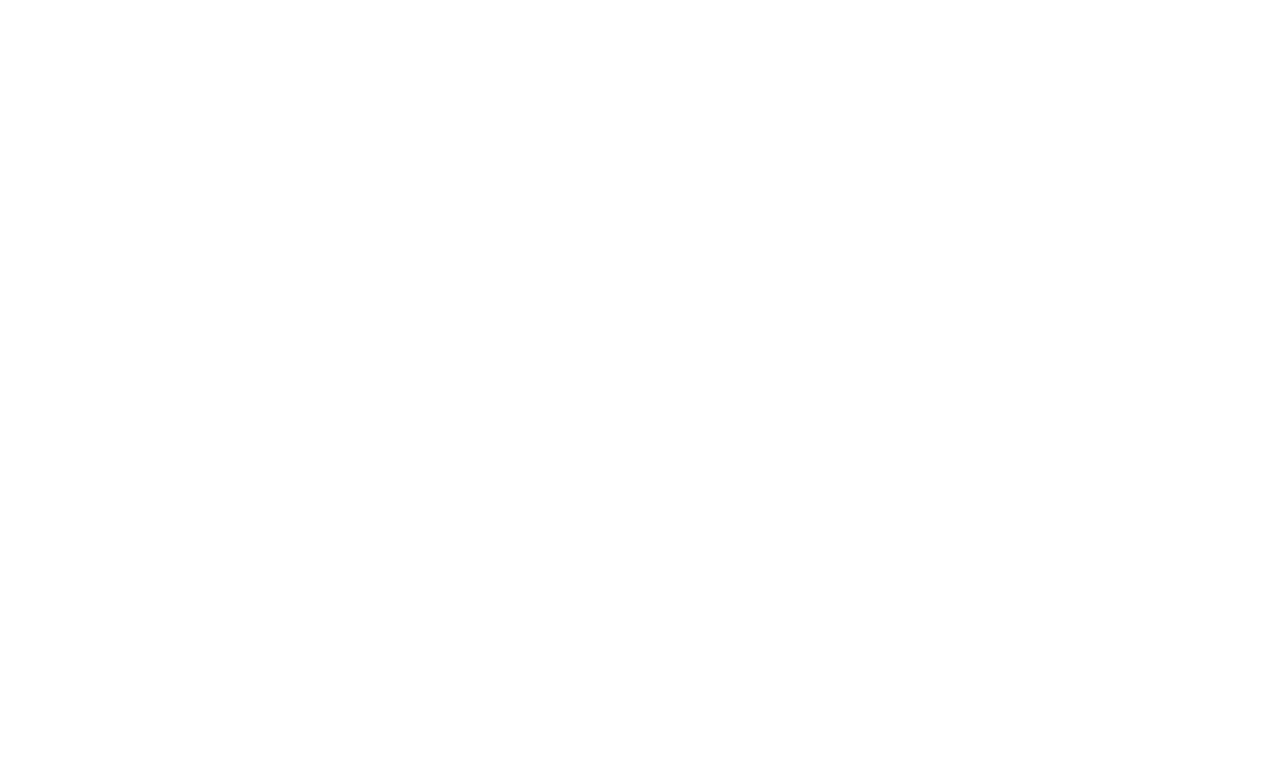
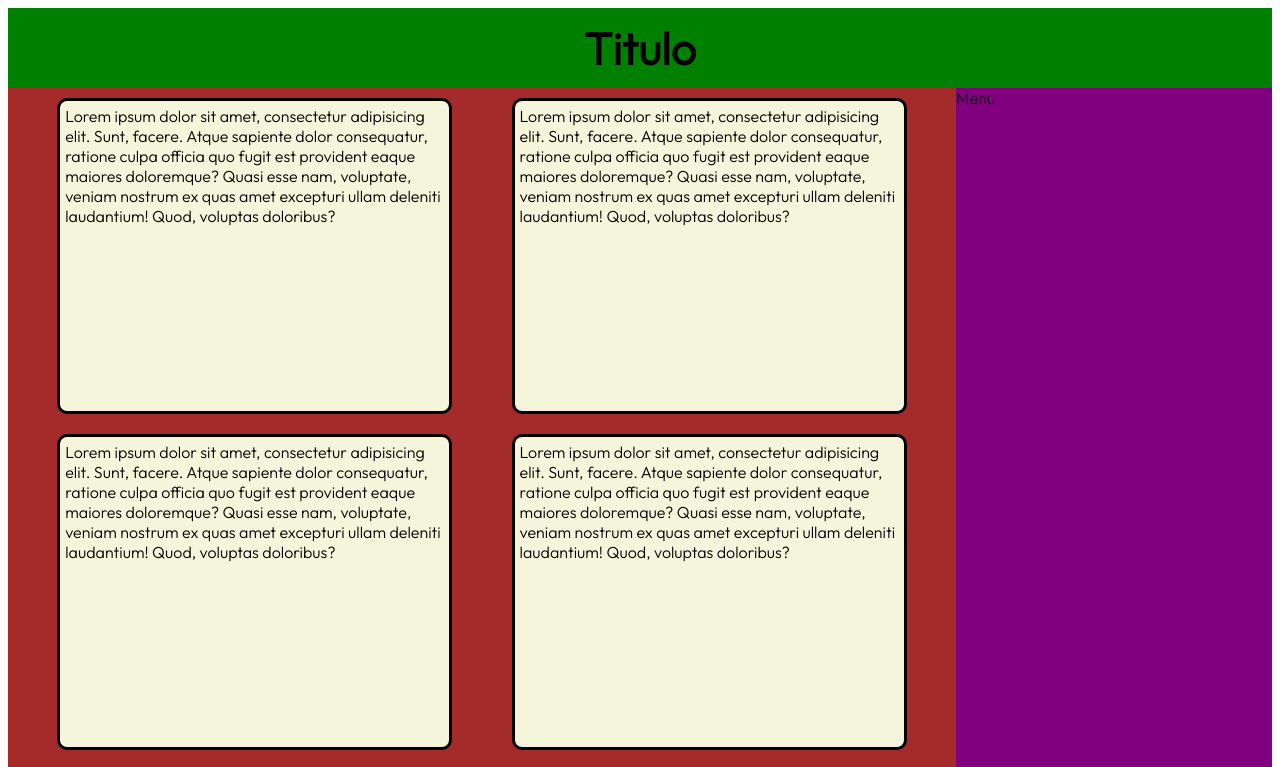
Before and after one commit to VerdolagaVoladora/1-git-inicio, a plain HTML site: page index.html in a window 1280 px wide. Shown: the top 767 px of the page. Drawn offline with Linux system fonts and the light colour scheme.

Commit message:
Agregamos un poco css y la queso

```diff
--- /dev/null
+++ b/css/misestilos.css
@@ -0,0 +1,61 @@
+body {
+    font-family: 'Outfit', sans-serif;
+}
+.contenedor {
+    width: 100%;
+    height: 100vh;
+    background: rgb(230, 230, 250);
+    margin: 0;
+    padding: 0;
+}
+
+.titulo {
+   font-size: 45px;
+   color: black;
+   font-weight: 700;
+}
+.encabezado {
+    width: 100%;
+    height: 80px;
+    background: green;
+    display: flex;
+    align-items: center;
+    justify-content: center;
+}
+
+.informacion {
+    width: 100%;
+    height: 900px;
+    background: brown;
+    display: flex;
+}
+
+.articulos {
+    width: 75%;
+    height: 100%;
+    display: flex;
+    flex-direction: row;
+    flex-wrap: wrap;
+    justify-content: space-evenly;
+}
+
+.menu {
+    width: 25%;
+    height: 900px;
+    background: purple;
+}
+
+.nota {
+    width: 40%;
+    height: 300px;
+    background: beige ;
+    margin: 10px;
+    border-color: black;
+    border-style: solid;
+    border-radius: 10px;
+    padding: 5px;
+}
+
+.nota:hover {
+ background-color: pink;
+}
--- a/index.html
+++ b/index.html
@@ -4,9 +4,47 @@
     <meta charset="UTF-8">
     <meta name="viewport" content="width=device-width, initial-scale=1.0">
     <!--CSS, FONT, ICONOS-->
+    <link rel="preconnect" href="https://fonts.googleapis.com">
+    <link rel="preconnect" href="https://fonts.gstatic.com" crossorigin>
+    <link href="https://fonts.googleapis.com/css2?family=Outfit:wght@100;200;300&display=swap" rel="stylesheet">
+    <link rel="stylesheet" href="./css/misestilos.css">
     <title>1-Git-Inicio😒</title>
 </head>
 <body>
+ <div class="contenedor">
+  <div class="encabezado">
+    <span class="titulo">
+        Titulo
+    </span>
+  </div>
+  <div class="informacion">
+    <div class="articulos">
+     <div class="nota">
+        Lorem ipsum dolor sit amet, consectetur adipisicing elit. Sunt, facere. Atque sapiente dolor consequatur, ratione culpa officia quo fugit est provident eaque maiores doloremque? Quasi esse nam, voluptate, veniam nostrum ex quas amet excepturi ullam deleniti laudantium! Quod, voluptas doloribus?
+     </div>
+     <div class="nota">
+        Lorem ipsum dolor sit amet, consectetur adipisicing elit. Sunt, facere. Atque sapiente dolor consequatur, ratione culpa officia quo fugit est provident eaque maiores doloremque? Quasi esse nam, voluptate, veniam nostrum ex quas amet excepturi ullam deleniti laudantium! Quod, voluptas doloribus?
+     </div>
+     <div class="nota">
+        Lorem ipsum dolor sit amet, consectetur adipisicing elit. Sunt, facere. Atque sapiente dolor consequatur, ratione culpa officia quo fugit est provident eaque maiores doloremque? Quasi esse nam, voluptate, veniam nostrum ex quas amet excepturi ullam deleniti laudantium! Quod, voluptas doloribus?
+     </div>
+     <div class="nota">
+        Lorem ipsum dolor sit amet, consectetur adipisicing elit. Sunt, facere. Atque sapiente dolor consequatur, ratione culpa officia quo fugit est provident eaque maiores doloremque? Quasi esse nam, voluptate, veniam nostrum ex quas amet excepturi ullam deleniti laudantium! Quod, voluptas doloribus?
+     </div>
+     <div class="nota">
+        Lorem ipsum dolor sit amet, consectetur adipisicing elit. Sunt, facere. Atque sapiente dolor consequatur, ratione culpa officia quo fugit est provident eaque maiores doloremque? Quasi esse nam, voluptate, veniam nostrum ex quas amet excepturi ullam deleniti laudantium! Quod, voluptas doloribus?
+     </div>
+     <div class="nota">
+        Lorem ipsum dolor sit amet, consectetur adipisicing elit. Sunt, facere. Atque sapiente dolor consequatur, ratione culpa officia quo fugit est provident eaque maiores doloremque? Quasi esse nam, voluptate, veniam nostrum ex quas amet excepturi ullam deleniti laudantium! Quod, voluptas doloribus?
+     </div>
+    </div>
+    <div class="menu">
+     Menu
+    </div>
+  </div>
+ </div>
+
+
     <!--Acceso a JS-->
 </body>
 </html>
```
